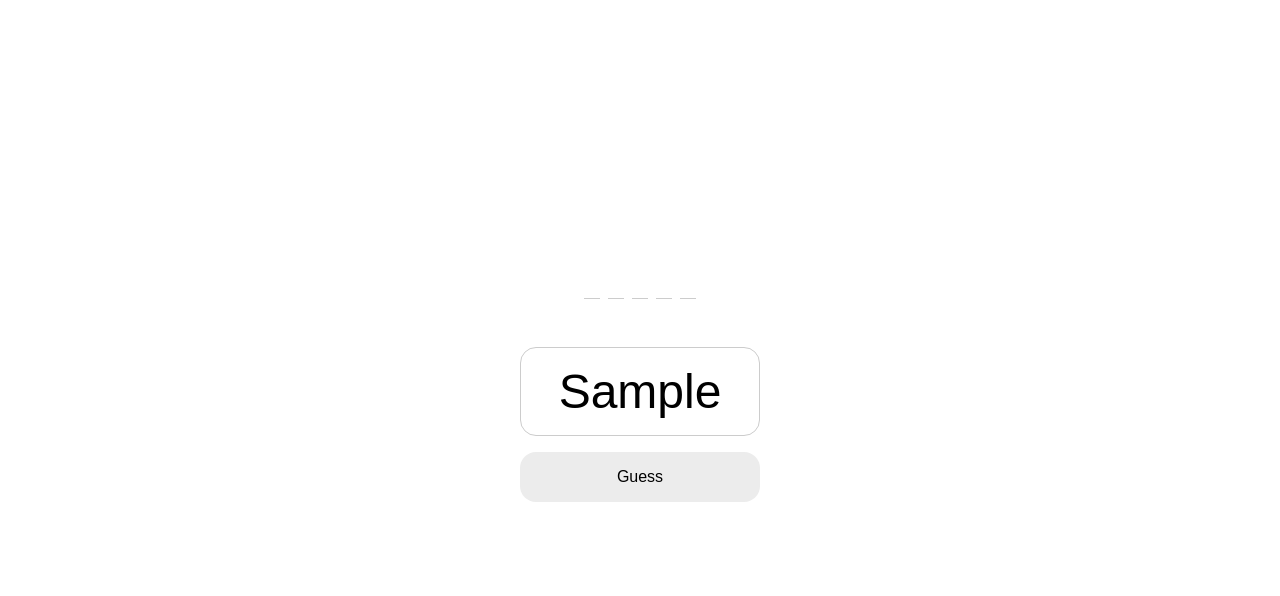
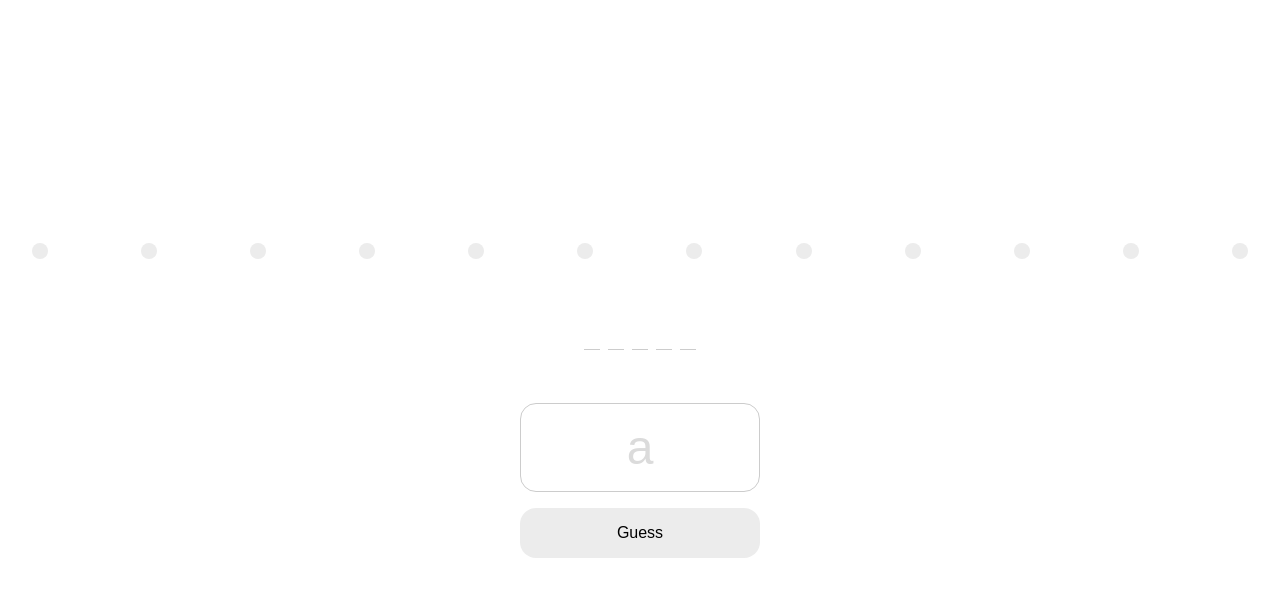
Before and after one commit to dniils/hangman, a website built with Vite: page index.html in a window 1280 px wide. Both pictures are taken after typing "Sample" into the empty fields and a click on the button "Guess". Built offline with nearby package versions, Linux system fonts and the light colour scheme.

Commit message:
feat: add open letter logic & render attempts bar

```diff
--- a/src/assets/style/main.scss
+++ b/src/assets/style/main.scss
@@ -93,18 +93,39 @@
   gap: 0.5rem;
   list-style: none;
 
+  &__letter-wrapper {
+    position: relative;
+    font-size: 2rem;
+  }
+
   &__letter {
+    display: block;
     font-size: 2rem;
     font-family: 'Fira Code', monospace;
-    //
-    display: block;
     width: 1rem;
+    min-height: 3rem;
   }
 
   &__letter-after {
-    display: block;
+    position: absolute;
+    bottom: 0.3rem;
     width: 100%;
     height: 0.063rem;
     background-color: #ccc;
   }
 }
+
+.attempts {
+  list-style: none;
+  display: flex;
+  flex-direction: row;
+  justify-content: space-between;
+  width: 100%;
+
+  &__item {
+    width: 1rem;
+    height: 1rem;
+    background-color: #ececec;
+    border-radius: 50%;
+  }
+}
--- a/src/ts/api.ts
+++ b/src/ts/api.ts
@@ -1 +1 @@
-export const wordToGuess = 'world'
+export const wordToGuess = 'world'.split('')
--- /dev/null
+++ b/src/ts/constants.ts
@@ -0,0 +1 @@
+export const MAX_ATTEMPTS: number = 11
--- a/src/ts/elements.ts
+++ b/src/ts/elements.ts
@@ -20,12 +20,16 @@ function createElements() {
   const errorMsgEl = document.createElement('span')
   errorMsgEl.classList.add('error-msg')
 
+  const attemptsBarEl = document.createElement('ul')
+  attemptsBarEl.classList.add('attempts')
+
   return {
     containerEl,
     formEl,
     inputEl,
     buttonEl,
     errorMsgEl,
+    attemptsBarEl,
   }
 }
 
--- a/src/ts/init.ts
+++ b/src/ts/init.ts
@@ -1,8 +1,10 @@
 import { renderForm } from './renderForm'
 import { renderWord } from './renderWord'
 import { wordToGuess } from './api'
+import { renderAttemptsBar } from './renderAttemptsBar'
 
 export function init(): void {
   renderForm()
   renderWord(wordToGuess)
+  renderAttemptsBar()
 }
--- /dev/null
+++ b/src/ts/renderAttemptsBar.ts
@@ -0,0 +1,12 @@
+import { el } from './elements'
+import { MAX_ATTEMPTS } from './constants'
+
+export function renderAttemptsBar(): void {
+  for (let i = 0; i <= MAX_ATTEMPTS; i++) {
+    const attemptLiEl = document.createElement('li')
+    attemptLiEl.classList.add('attempts__item')
+    el.attemptsBarEl.appendChild(attemptLiEl)
+  }
+
+  el.containerEl.prepend(el.attemptsBarEl)
+}
--- a/src/ts/renderForm.ts
+++ b/src/ts/renderForm.ts
@@ -1,5 +1,6 @@
 import { el } from './elements'
 import { checkInput } from './checkInput'
+import { wordToGuess } from './api'
 
 function showErrorMessage(): void {
   el.errorMsgEl.textContent = 'Please, try English letter'
@@ -9,6 +10,28 @@ function showErrorMessage(): void {
 function hideErrorMessage(): void {
   el.errorMsgEl.textContent = ''
   el.errorMsgEl.classList.remove('error-msg_active')
+}
+
+function openLetter(word: string[]): boolean {
+  // TODO: check for already opened letters
+  const wordLetters = Array.from(document.querySelectorAll('.word__letter'))
+  const letterValue = el.inputEl.value
+  const matches: boolean[] = []
+
+  word.forEach((letter, index) => {
+    if (letterValue === letter) {
+      wordLetters[index].textContent = letter
+      matches.push(true)
+    } else {
+      matches.push(false)
+    }
+  })
+
+  if (matches.some((el) => el === true)) {
+    return true
+  } else {
+    return false
+  }
 }
 
 export function renderForm(): void {
@@ -24,9 +47,19 @@ export function renderForm(): void {
     e.preventDefault()
 
     const inputIsCorrect = checkInput(el.inputEl.value)
-    el.inputEl.value && !inputIsCorrect
-      ? showErrorMessage()
-      : hideErrorMessage()
+
+    if (el.inputEl.value && !inputIsCorrect) {
+      showErrorMessage()
+    } else {
+      const failedAttempt = !openLetter(wordToGuess)
+      hideErrorMessage()
+      el.inputEl.value = ''
+
+      if (failedAttempt) {
+        // count missed attempt
+        console.log('wrong guess!')
+      }
+    }
   })
 
   el.inputEl.addEventListener('focus', () => {
--- a/src/ts/renderWord.ts
+++ b/src/ts/renderWord.ts
@@ -1,12 +1,10 @@
 import { el } from './elements'
 
-export function renderWord(word: string) {
-  const wordArr = word.split('')
-
+export function renderWord(word: string[]) {
   const wordContainerEl = document.createElement('ul')
   wordContainerEl.classList.add('word')
 
-  wordArr.forEach((letter) => {
+  word.forEach((letter) => {
     const letterElWrapper = document.createElement('li')
     const letterElAfterEl = document.createElement('span')
     const letterEl = document.createElement('span')
```
